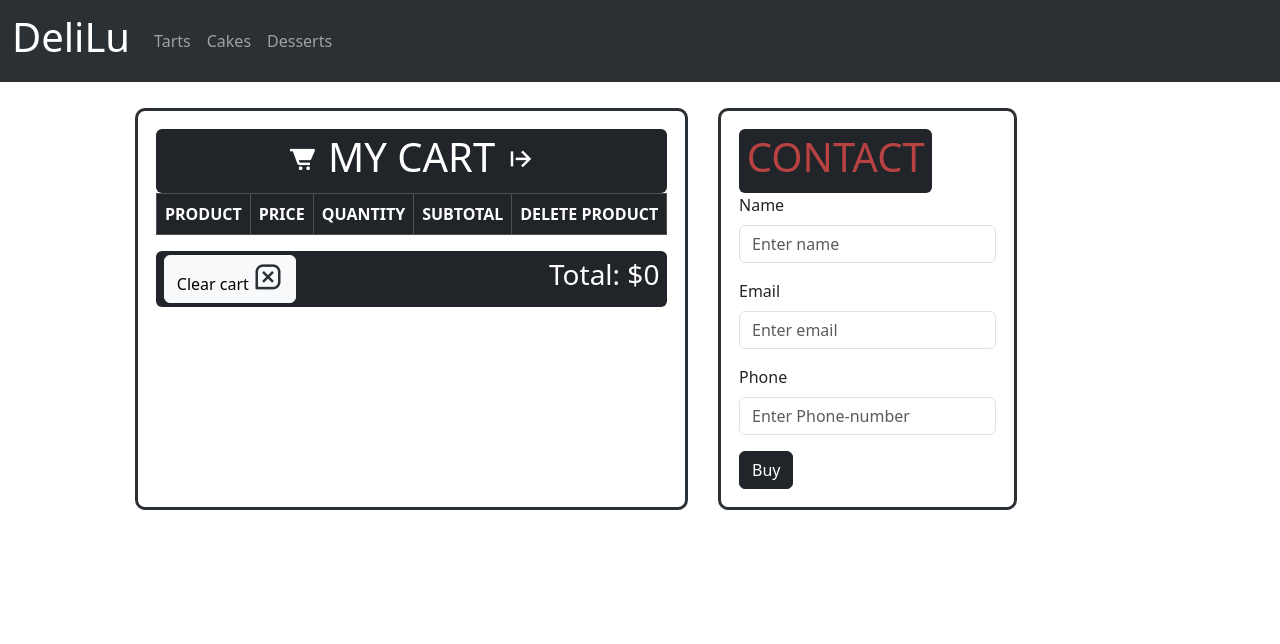
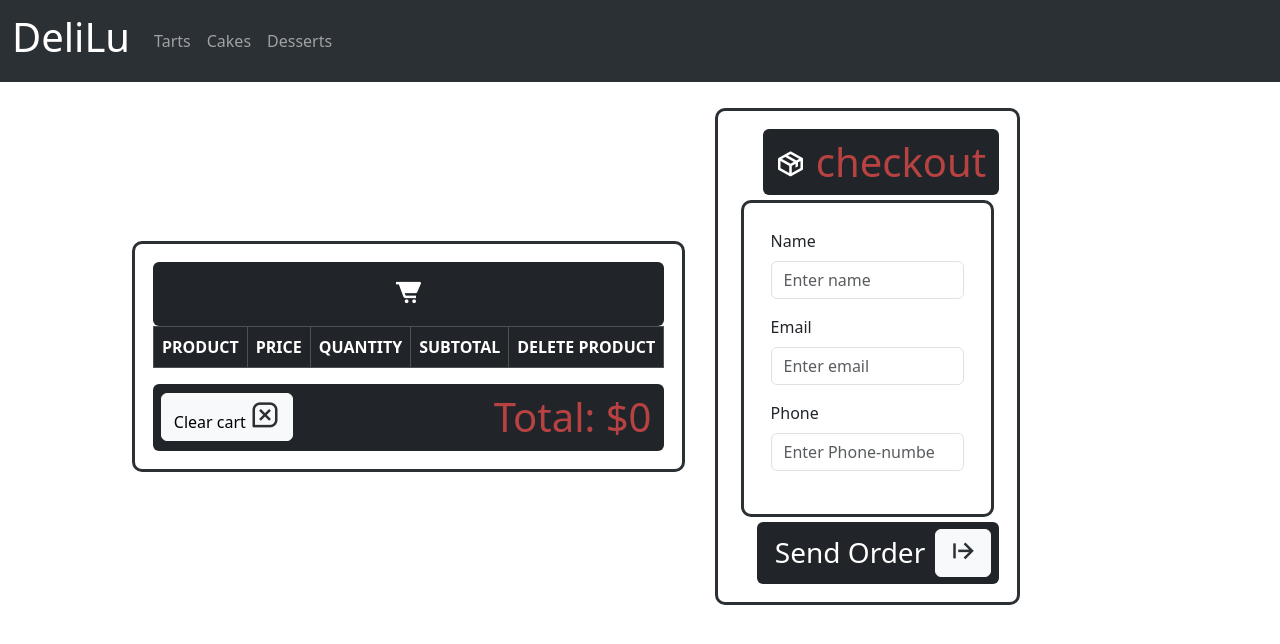
Before and after one commit to AlexisBazila/DeliLu, a React (Vite) app: page /cart in a window 1280 px wide. Shown: the top 644 px of the page. Built offline with nearby package versions, Linux system fonts and the light colour scheme.

Commit message:
checkout ok

```diff
--- a/src/components/Checkout.jsx
+++ b/src/components/Checkout.jsx
@@ -66,8 +66,7 @@ const Cart = () => {
 			<div className="order">
 				<Badge bg="dark">
 					<h1>
-						<i className="bx bxs-cart-alt icart"></i> MY CART{' '}
-						<i className="bx bx-arrow-from-left icart"></i>
+						<i className="bx bxs-cart-alt icart"></i>
 					</h1>
 				</Badge>
 				<div>
@@ -95,7 +94,7 @@ const Cart = () => {
 									<td>${item.price * item.quantity}</td>
 									<td>
 										<Button variant="light" onClick={() => removeItem(item.id)}>
-											<i class="bx bxs-message-square-minus"></i>
+											<i className="bx bxs-message-square-minus"></i>
 										</Button>
 									</td>
 								</tr>
@@ -105,9 +104,9 @@ const Cart = () => {
 					<div>
 						<Badge bg="dark" className="buton">
 							<Button variant="light" onClick={clear}>
-								Clear cart <i class="bx bx-message-square-x"></i>
+								Clear cart <i className="bx bx-message-square-x"></i>
 							</Button>
-							<h3>Total: ${total}</h3>
+							<h2>Total: ${total}</h2>
 						</Badge>
 					</div>
 				</div>
@@ -115,10 +114,12 @@ const Cart = () => {
 
 			<div className="form">
 				<Badge bg="dark">
-					<h2>CONTACT</h2>
+					<h2>
+						<i className="bx bx-package  icart"></i> checkout
+					</h2>
 				</Badge>
 
-				<Form>
+				<Form className="checkoutForm">
 					<Form.Group className="mb-3" controlId="formBasicEmail">
 						<Form.Label>Name</Form.Label>
 						<Form.Control
@@ -150,9 +151,12 @@ const Cart = () => {
 						/>
 					</Form.Group>
 				</Form>
-				<Button variant="dark" onClick={handleOrder}>
-					Buy
-				</Button>
+				<Badge className="buton" bg="dark">
+					<h3>Send Order</h3>
+					<Button variant="light" onClick={handleOrder}>
+						<i class="bx bx-arrow-from-left"></i>
+					</Button>
+				</Badge>
 			</div>
 		</div>
 	);
--- a/style/Checkout.css
+++ b/style/Checkout.css
@@ -30,15 +30,20 @@ i {
 
 .cart {
 	display: flex;
+	align-items: center;
 	justify-content: center;
 	width: 70%;
 	margin: 2% 10% 2% 10%;
 }
 
 .form {
+	display: flex;
+	flex-direction: column;
+	align-items: end;
 	border: 3px solid #2b3035;
 	border-radius: 10px;
 	padding: 2%;
+	max-height: 500px;
 }
 
 .buton {
@@ -51,3 +56,20 @@ i {
 .icart {
 	color: white;
 }
+
+.checkoutForm {
+	border: 3px solid #2b3035;
+	border-radius: 10px;
+	padding: 10%;
+	margin: 2%;
+}
+
+h2 {
+	margin: 5px;
+	color: #b84242;
+}
+
+h3 {
+	padding: 5px;
+	margin: 5px;
+}
```
